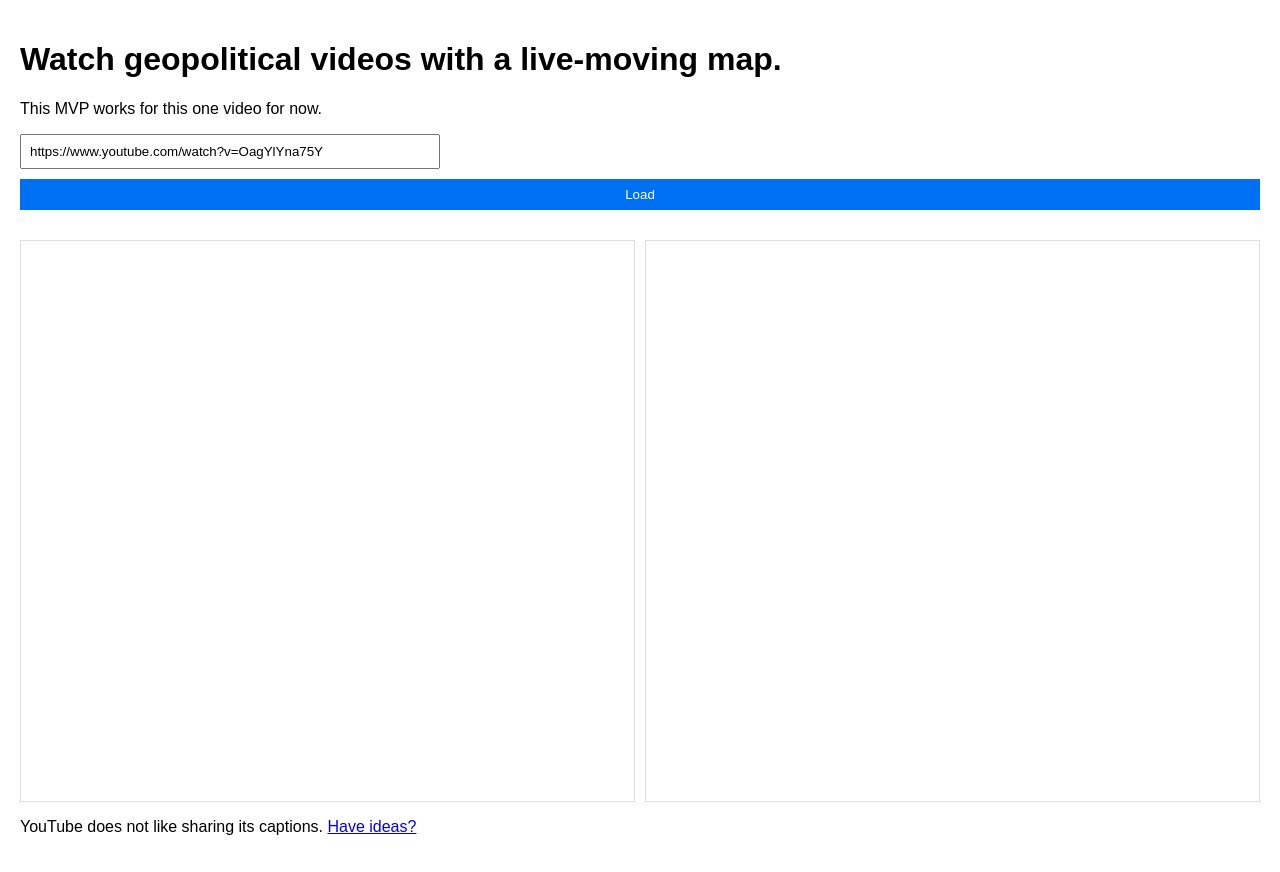
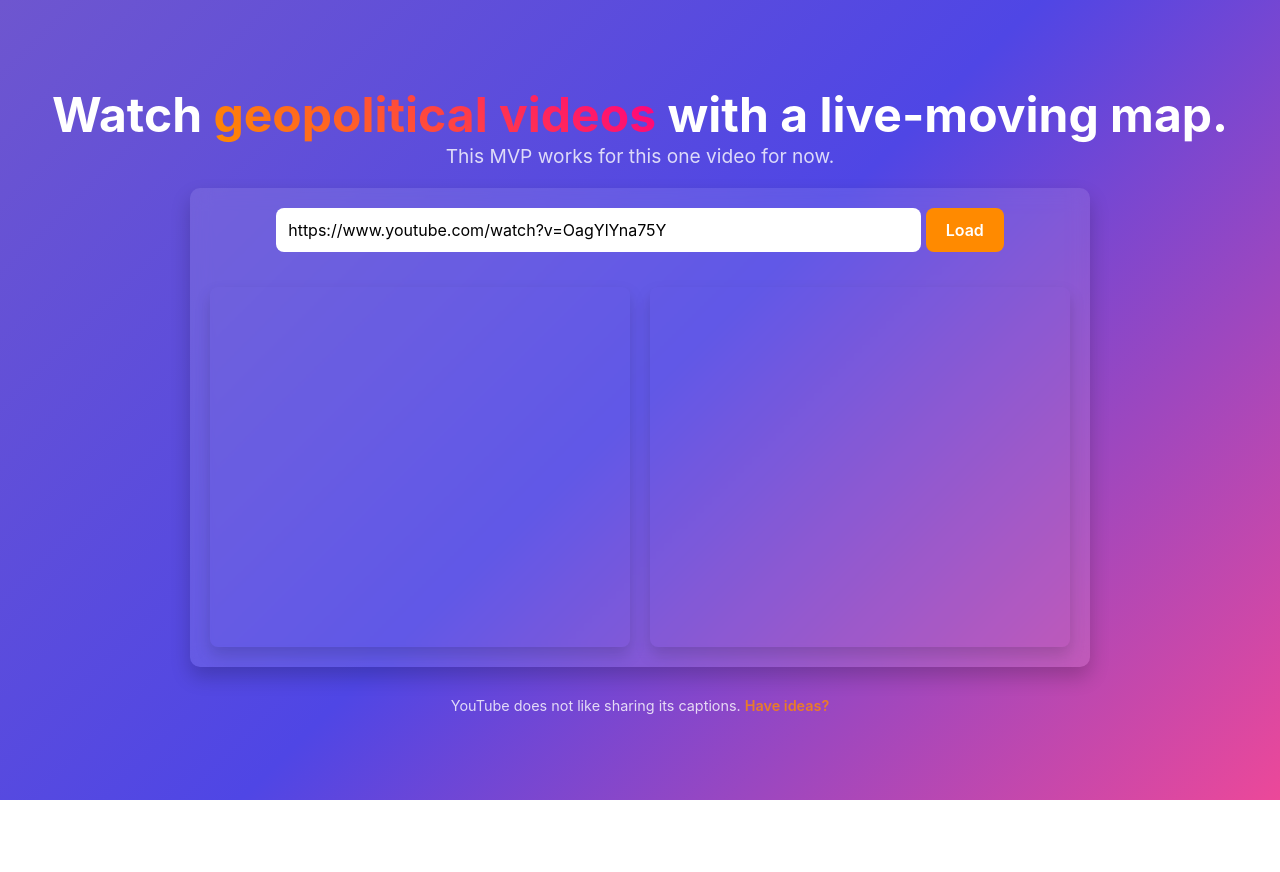
Before and after one commit to monteai/atlas-chugged, a website: page public/index.html in a window 1280 px wide. After the commit the page ends 800 px from the top, so only its background shows below. Drawn offline with Linux system fonts and the light colour scheme; no server answers.

Commit message:
added a little style

```diff
--- a/public/styles.css
+++ b/public/styles.css
@@ -1,42 +1,114 @@
-body {
+/* General Reset */
+* {
   margin: 0;
-  padding: 20px;
-  font-family: Arial, sans-serif;
+  padding: 0;
+  box-sizing: border-box;
+  font-family: 'Inter', sans-serif;
 }
 
-.container {
+/* Background Gradient (Inspired by Stripe) */
+body {
+  background: linear-gradient(135deg, #6E56CF, #4F46E5, #EC4899);
+  color: white;
+  text-align: center;
   display: flex;
   flex-direction: column;
-  gap: 10px;
+  align-items: center;
+  justify-content: center;
+  height: 100vh;
+  padding: 20px;
 }
 
+/* Header */
+.header {
+  margin-bottom: 20px;
+  text-align: center;
+}
+
+.header h1 {
+  font-size: 3rem;
+  font-weight: 700;
+  line-height: 1.2;
+}
+
+.gradient-text {
+  background: linear-gradient(45deg, #ff8a00, #ff0080);
+  -webkit-background-clip: text;
+  -webkit-text-fill-color: transparent;
+}
+
+.subheader {
+  font-size: 1.2rem;
+  font-weight: 400;
+  opacity: 0.8;
+}
+
+/* Main Container */
+.container {
+  background: rgba(255, 255, 255, 0.1);
+  backdrop-filter: blur(10px);
+  padding: 20px;
+  border-radius: 10px;
+  box-shadow: 0 10px 20px rgba(0, 0, 0, 0.2);
+  width: 80%;
+  max-width: 900px;
+}
+
+/* Input & Button */
+input[type="text"] {
+  width: 75%;
+  padding: 12px;
+  font-size: 1rem;
+  border: none;
+  border-radius: 8px;
+  margin-bottom: 15px;
+  outline: none;
+}
+
+.primary-btn {
+  background: #ff8a00;
+  color: white;
+  padding: 12px 20px;
+  border: none;
+  border-radius: 8px;
+  font-size: 1rem;
+  font-weight: 600;
+  cursor: pointer;
+  transition: 0.3s;
+}
+
+.primary-btn:hover {
+  background: #ff0080;
+}
+
+/* Split Screen Layout */
 .split-screen {
   display: flex;
-  gap: 10px;
+  gap: 20px;
   margin-top: 20px;
 }
 
-#video-player,
-#map {
-  width: 50%;
-  height: 70vh;
-  border: 1px solid #ddd;
+#video-player, #map {
+  flex: 1;
+  min-height: 360px;
+  border-radius: 8px;
+  box-shadow: 0 8px 16px rgba(0, 0, 0, 0.15);
+  border: none;
 }
 
-input {
-  width: 400px;
-  padding: 8px;
-  margin-right: 10px;
+/* Footer */
+footer {
+  margin-top: 30px;
+  font-size: 0.9rem;
+  opacity: 0.8;
 }
 
-button {
-  padding: 8px 16px;
-  background: #0070f3;
-  color: white;
-  border: none;
-  cursor: pointer;
+footer a {
+  color: #ff8a00;
+  text-decoration: none;
+  font-weight: 600;
 }
 
-button:hover {
-  background: #0051a2;
+footer a:hover {
+  text-decoration: underline;
 }
```
